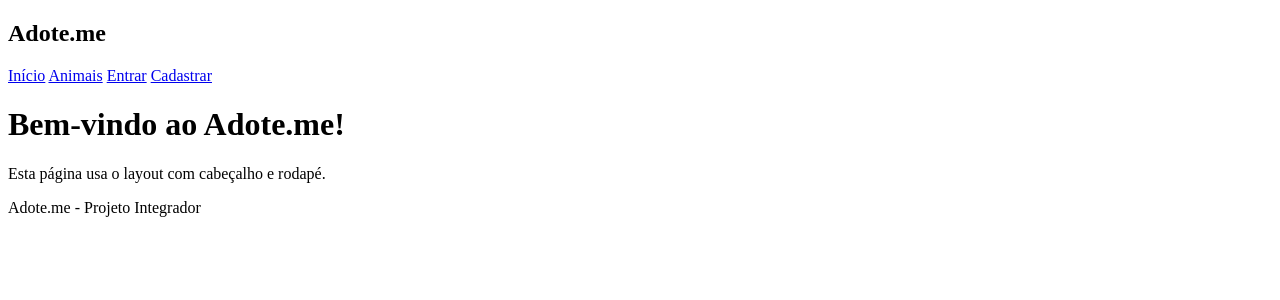
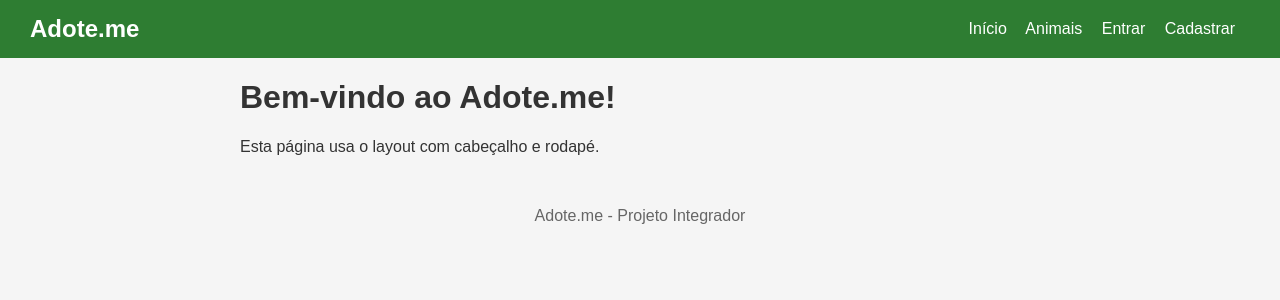
Before and after one commit to thyerrya3-afk/Adote.me, a Node server app: page / in a window 1280 px wide. Shown: the top 300 px of the page. Run offline with Node 20, Linux system fonts and the light colour scheme; some libraries are stand-ins or nearby versions.

Commit message:
Adiciona CSS simples ao layout

```diff
--- /dev/null
+++ b/public/css/style.css
@@ -0,0 +1,104 @@
+/* Regras gerais da página */
+body {
+  font-family: Arial, sans-serif;
+  margin: 0;
+  background-color: #f5f5f5;
+  color: #333;
+}
+
+/* Cabeçalho: faixa verde com o nome e o menu */
+header {
+  background-color: #2e7d32;
+  color: white;
+  padding: 15px 30px;
+  display: flex;
+  justify-content: space-between;
+  align-items: center;
+}
+
+header h2 {
+  margin: 0;
+}
+
+/* Links e textos do menu */
+nav a {
+  color: white;
+  margin-right: 15px;
+  text-decoration: none;
+}
+
+nav a:hover {
+  text-decoration: underline;
+}
+
+nav span {
+  margin-right: 10px;
+}
+
+/* Área principal: centralizada e com largura máxima */
+main {
+  max-width: 800px;
+  margin: 20px auto;
+  padding: 0 20px;
+}
+
+/* Cada bloco direto dentro de main (os cards dos animais) */
+main > div {
+  background-color: white;
+  padding: 15px;
+  margin-bottom: 15px;
+  border: 1px solid #ddd;
+  border-radius: 6px;
+}
+
+/* Botões */
+button {
+  background-color: #2e7d32;
+  color: white;
+  border: none;
+  padding: 8px 14px;
+  border-radius: 4px;
+  cursor: pointer;
+}
+
+button:hover {
+  background-color: #1b5e20;
+}
+
+button:disabled {
+  background-color: #aaa;
+  cursor: not-allowed;
+}
+
+/* Campos dos formulários */
+input, select, textarea {
+  padding: 8px;
+  width: 100%;
+  max-width: 400px;
+  border: 1px solid #ccc;
+  border-radius: 4px;
+}
+
+/* Tabela de solicitações */
+table {
+  border-collapse: collapse;
+  width: 100%;
+  background-color: white;
+}
+
+th, td {
+  border: 1px solid #ddd;
+  padding: 8px;
+  text-align: left;
+}
+
+th {
+  background-color: #e8f5e9;
+}
+
+/* Rodapé */
+footer {
+  text-align: center;
+  padding: 15px;
+  color: #666;
+}
--- a/views/partials/header.ejs
+++ b/views/partials/header.ejs
@@ -4,6 +4,7 @@
   <meta charset="UTF-8">
   <meta name="viewport" content="width=device-width, initial-scale=1.0">
   <title>Adote.me</title>
+  <link rel="stylesheet" href="/css/style.css">
 </head>
 <body>
   <header>
```
